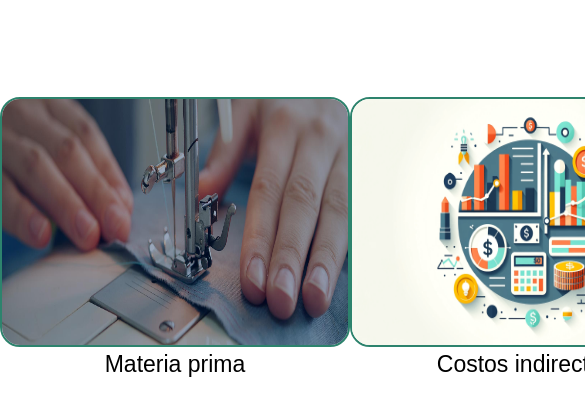
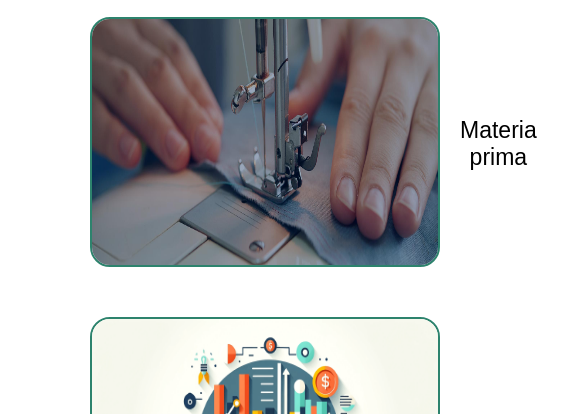
Before and after one commit to ItsAlexdro28/Confecciones-Pepita, a website built with Vite: page index.html in a window 390 px wide. Shown: the part 363-777 px from the top of the page, 585 px wide, since content can reach past the window. Built offline with nearby package versions, Linux system fonts and the light colour scheme; a web font is replaced by a local one.

Commit message:
responsive :lipstick:

```diff
--- a/public/css/style.css
+++ b/public/css/style.css
@@ -148,4 +148,19 @@ header label {
     #menu-bar:checked ~ .navbar{
         display: initial;
     }
+    #main h2{
+        margin-top:120px;
+    }
+    .cuadros-container{
+        flex-direction: column;
+        gap:50px
+    }
+    .cuadros{
+        margin-left: 90px;
+        display: flex;
+        gap:20px;
+    }
+    .cuadros p{
+        margin-top: 100px;
+    }
 }
```
